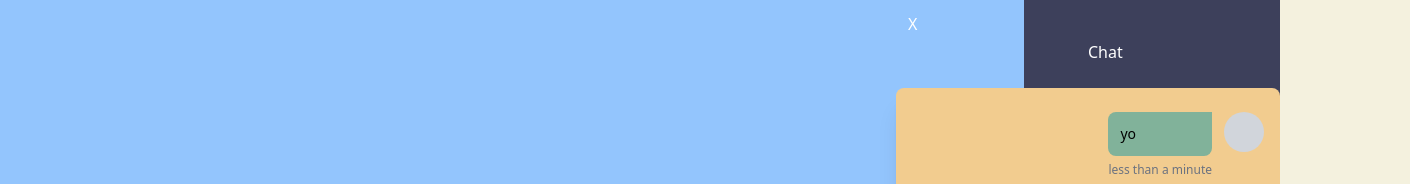
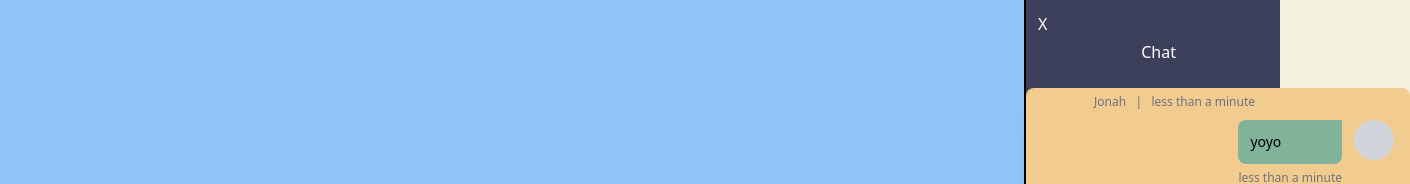
Before and after one commit to Braking-Friendships/blueocean, a React (Create React App) app in the folder client/: page /game in a window 1280 px wide. Both pictures are taken after a click on the button "OPEN CHAT". Shown: the top 184 px of the page, 1410 px wide, since content can reach past the window. Built offline with nearby package versions, Linux system fonts and the light colour scheme; no server answers.

Commit message:
pasting from chat branch

```diff
--- a/client/src/components/GameComponents/GameRoom.js
+++ b/client/src/components/GameComponents/GameRoom.js
@@ -30,13 +30,13 @@
     <>
       <div className={isOpen ? 'grid grid-cols-5 bg-[#3D405B]': ""}>
         <Board myId={userInfo.username} />
-        <div className={isOpen ? 'h-170 w-screen max-w-sm flex flex-col flex-grow absolute right-0 px-15 pt-0 pb-0': "hidden"}>
+        <div className={isOpen ? 'h-101 w-[20vw] max-w-sm flex flex-col flex-grow absolute right-0 px-15 pt-0 pb-0 border-l-2 border-black': "hidden"}>
           <button type="button" className="absolute left-0 ml-3 mt-3 text-white" onClick={(e) => {
           setOpen(!isOpen);
           newMessage();
           }}>X</button>
-          <h5 className="absolute ml-48 mt-10 text-white">Chat</h5>
-          <div className="h-170 flex flex-col flex-grow mt-10">
+          <h5 className="absolute ml-[9vw] mt-10 text-white">Chat</h5>
+          <div className="h-101 flex flex-col flex-grow mt-10">
             <Chat setNewMess={setNewMess} receiveScroll={receiveScroll} />
           </div>
         </div>
```
